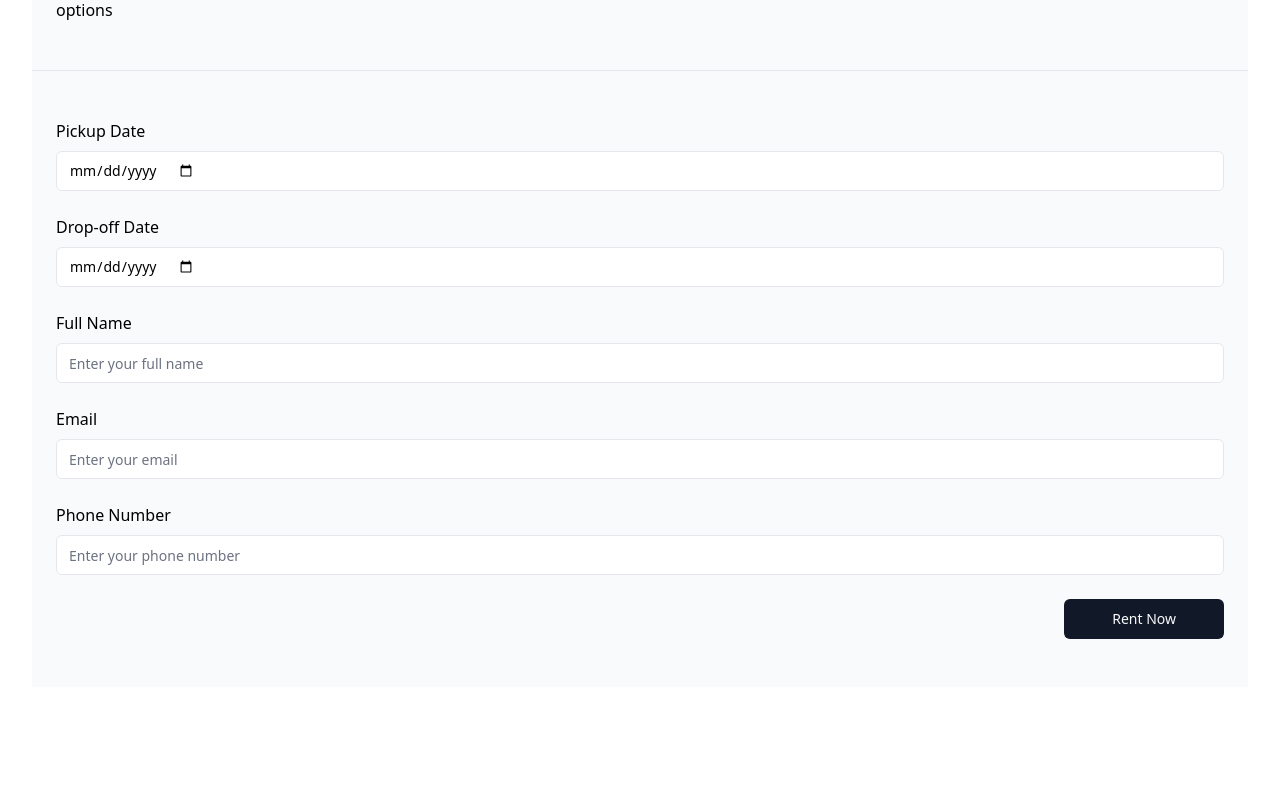
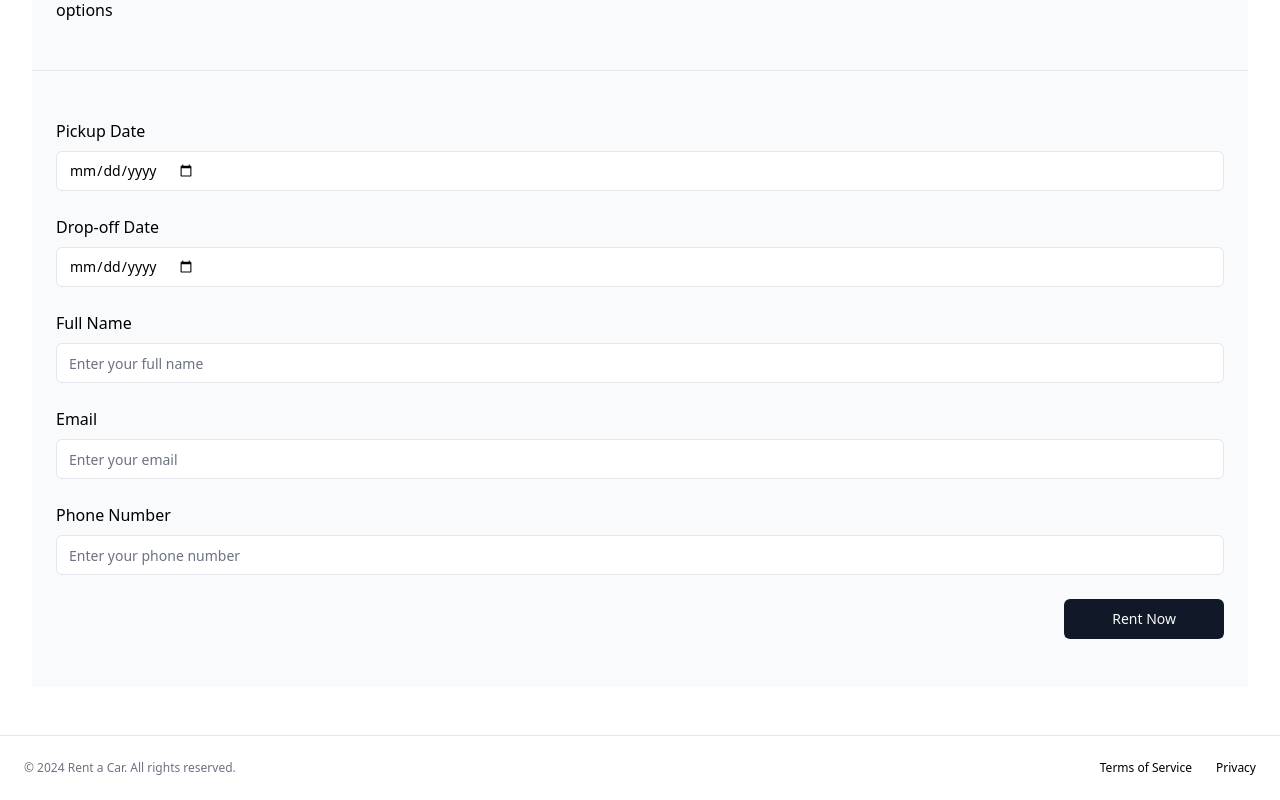
Before and after one commit to sambonikiwe/knowledge-share-ai-tools, a Next.js app: page /cars/1 in a window 1280 px wide. Shown: the part 889-1689 px from the top of the page. Before the commit the page ends 1624 px from the top, so only its background shows below. Built offline with nearby package versions, Linux system fonts and the light colour scheme.

Commit message:
Added footer

```diff
--- a/src/app/layout.tsx
+++ b/src/app/layout.tsx
@@ -1,6 +1,7 @@
 import type { Metadata } from 'next';
 import './globals.css';
 import { Navbar } from '@/components/navbar';
+import Footer from '@/components/footer';
 
 export const metadata: Metadata = {
   title: 'Rent a car',
@@ -17,6 +18,7 @@ export default function RootLayout({
       <body>
         <Navbar />
         <main className='max-w-7xl mx-auto px-4 sm:px-6 md:px-8 py-8 md:py-12'>{children}</main>
+        <Footer />
       </body>
     </html>
   );
--- /dev/null
+++ b/src/components/footer.tsx
@@ -0,0 +1,20 @@
+import Link from 'next/link';
+import React from 'react';
+
+const Footer = () => {
+  return (
+    <footer className='flex flex-col gap-2 sm:flex-row py-6 w-full shrink-0 items-center px-4 md:px-6 border-t'>
+      <p className='text-xs text-gray-500 dark:text-gray-400'>© {new Date().getFullYear()} Rent a Car. All rights reserved.</p>
+      <nav className='sm:ml-auto flex gap-4 sm:gap-6'>
+        <Link className='text-xs hover:underline underline-offset-4' href='#'>
+          Terms of Service
+        </Link>
+        <Link className='text-xs hover:underline underline-offset-4' href='#'>
+          Privacy
+        </Link>
+      </nav>
+    </footer>
+  );
+};
+
+export default Footer;
```
